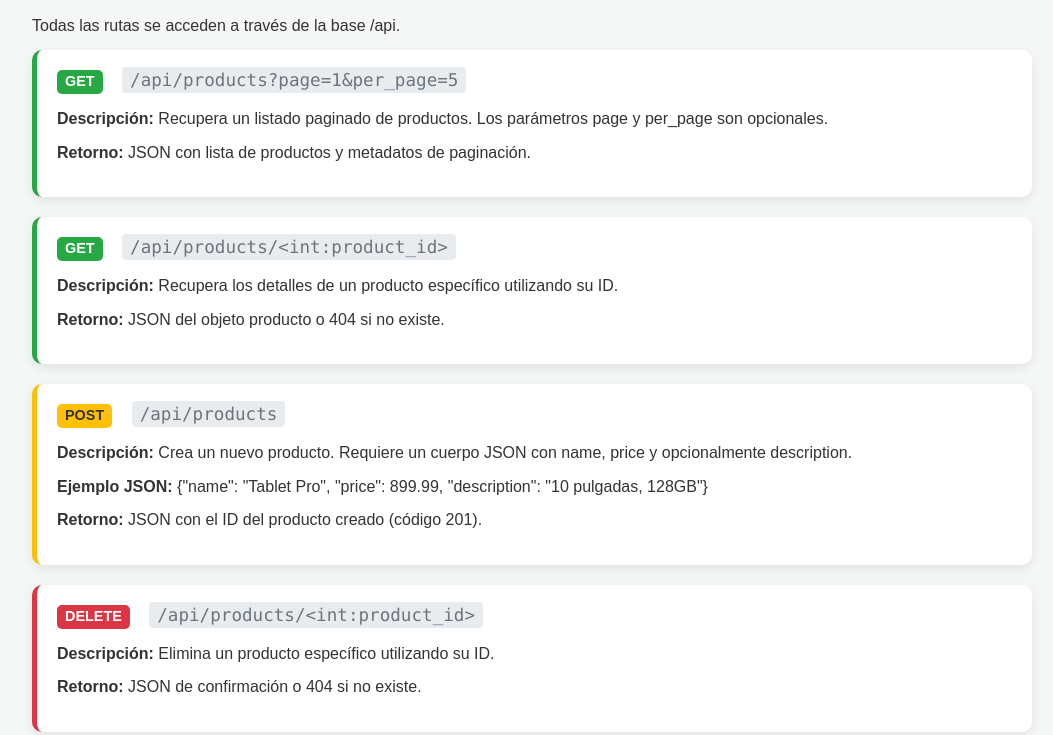
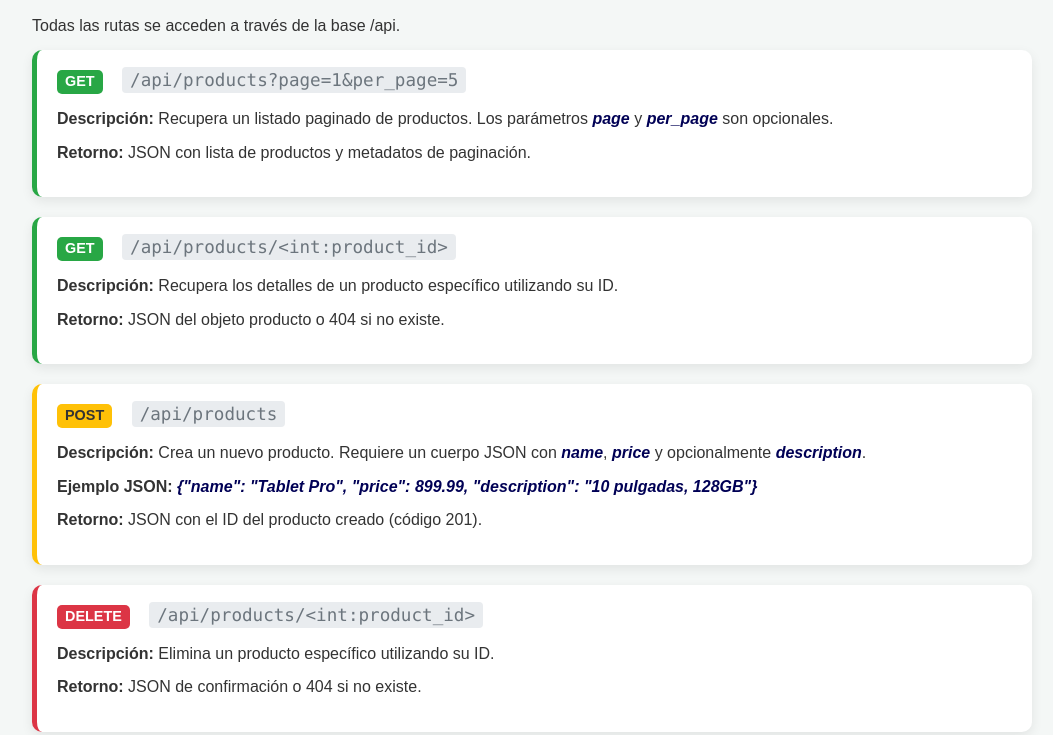
Before and after one commit to pequi25cloe-ctrl/Prueba-Final, a Flask app: page /dashboard in a window 1280 px wide. Shown: the part 253-988 px from the top of the page, without its empty margins (108-1161 px from the left). Run offline with Flask 3, Linux system fonts and the light colour scheme.

Commit message:
CORRECCION

```diff
--- a/static/css/style.css
+++ b/static/css/style.css
@@ -111,12 +111,22 @@
     border-left: 5px solid;
 }
 
+.endpoint-item code {
+    font-style: italic;
+    font-weight: 600;
+    color: #000055;
+}
+
 .get {
     border-left-color: #28a745;
 }
 
 .post {
     border-left-color: #ffc107;
+}
+
+.put {
+    border-left-color: #fff247;
 }
 
 .delete {
@@ -139,6 +149,11 @@
 
 .method.post-m {
     background-color: #ffc107;
+    color: #333;
+}
+
+.method.put-m {
+    background-color: #fff247;
     color: #333;
 }
 
```
